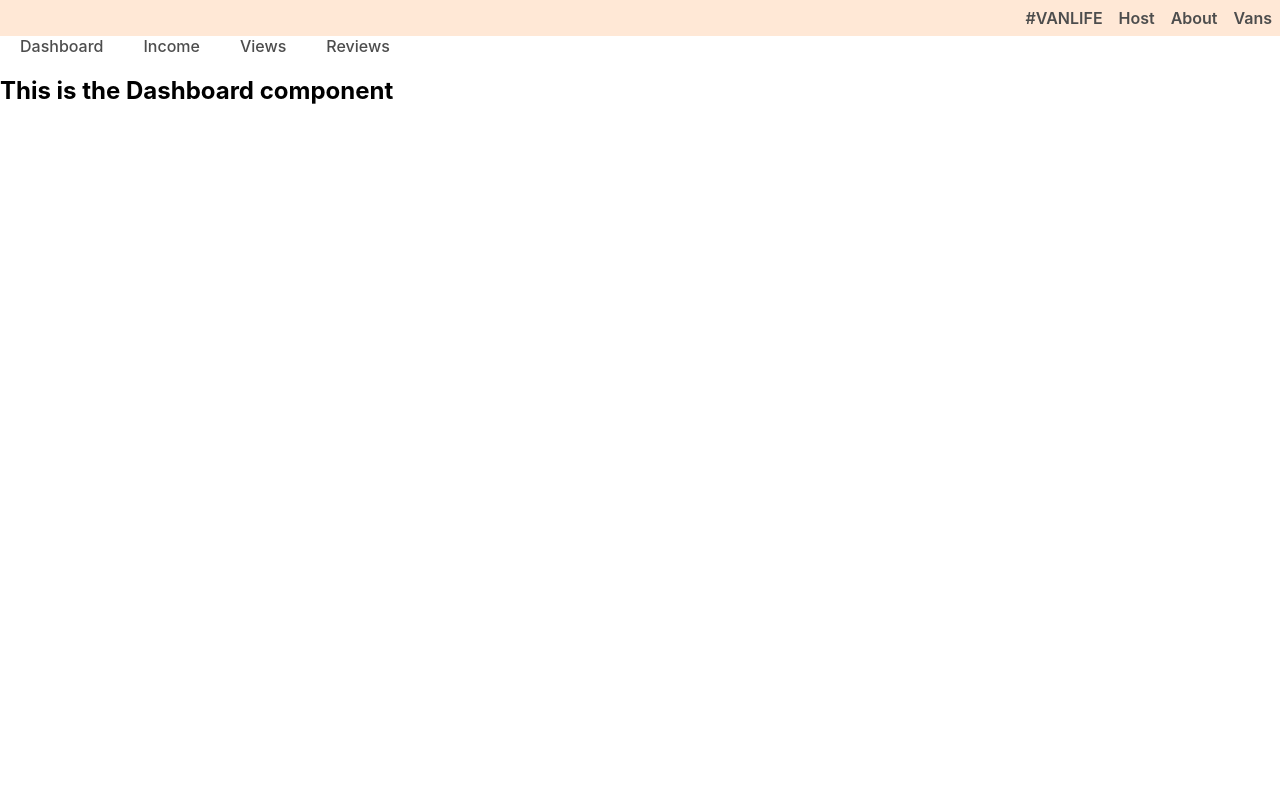
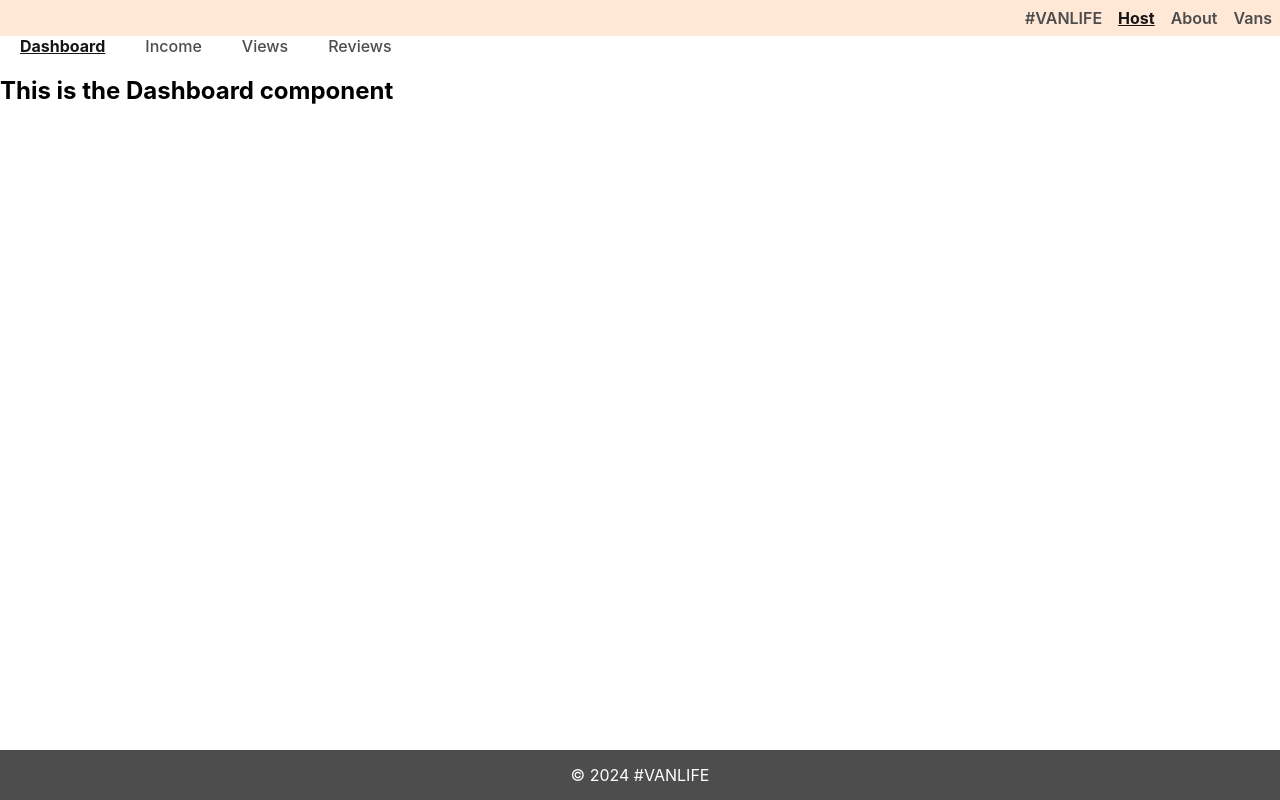
Before and after one commit to momoesse/vanlife, a React (Create React App) app: page /host in a window 1280 px wide. Built offline with nearby package versions, Linux system fonts and the light colour scheme; what miragejs would draw is missing.

Commit message:
active styling w navlink

```diff
--- a/src/App.css
+++ b/src/App.css
@@ -71,7 +71,7 @@ button {
   max-width: 300px;
 }
 
-/* HOST COMPONENT */
+
 .nav--host a {
   text-decoration: none;
   color: #4D4D4D;
@@ -79,8 +79,31 @@ button {
   font-weight: 500;
 }
 
-.nav--host a:hover {
+.nav--host a:hover, .nav--container a:hover  {
   text-decoration: underline;
   color: #161616;
   font-weight: 600;
 }
+
+.nav--container a:hover {
+  font-weight: 700 !important;
+}
+
+/* FOOTER COMPONENT */
+footer {
+  background-color: #4D4D4D;
+  color: white;
+  height: 50px;
+  position: fixed;
+  left: 0;
+  bottom: 0;
+  width: 100%;
+  display: flex;
+  justify-content: center;
+  align-items: center;
+}
+
+.link--decoration {
+  text-decoration: underline;
+  color: red;
+}
--- /dev/null
+++ b/src/components/Footer.js
@@ -0,0 +1,9 @@
+import React from "react";
+
+export default function Footer() {
+    return (
+        <footer>
+            &#169; 2024 #VANLIFE
+        </footer>
+    )
+}
--- a/src/components/Header.js
+++ b/src/components/Header.js
@@ -1,14 +1,19 @@
 import React from "react";
-import { Link } from "react-router-dom";
+import { Link, NavLink } from "react-router-dom";
 
 export default function Header() {
+    const activeStyle = {
+        fontWeight: "bold",
+        textDecoration: "underline",
+        color: "#161616"
+    }
     return (
         <header>
             <nav className="nav--container">
                 <Link to="/">#VANLIFE</Link>
-                <Link to="/host">Host</Link>
-                <Link to="/about">About</Link>
-                <Link to="/vans">Vans</Link>
+                <NavLink style={ ({isActive}) => isActive ? activeStyle : null} to="/host">Host</NavLink>
+                <NavLink style={ ({isActive}) => isActive ? activeStyle : null} to="/about">About</NavLink>
+                <NavLink style={ ({isActive}) => isActive ? activeStyle : null} to="/vans">Vans</NavLink>
             </nav>
         </header>
     )
--- a/src/components/Host/Host.js
+++ b/src/components/Host/Host.js
@@ -1,14 +1,19 @@
 import React from "react";
-import { Link, Outlet } from "react-router-dom";
+import { NavLink, Outlet } from "react-router-dom";
 
 export default function Host() {
+    const activeStyle = {
+        fontWeight: "bold",
+        textDecoration: "underline",
+        color: "#161616"
+    }
     return (
         <div>
             <nav className="nav--host">
-                <Link to="/host">Dashboard</Link>
-                <Link to="/host/income">Income</Link>
-                <Link to="/host/views">Views</Link>
-                <Link to="/host/reviews">Reviews</Link>
+                <NavLink end style={ ({isActive}) => isActive ? activeStyle : null} to="/host">Dashboard</NavLink>
+                <NavLink style={ ({isActive}) => isActive ? activeStyle : null} to="/host/income">Income</NavLink>
+                <NavLink style={ ({isActive}) => isActive ? activeStyle : null} to="/host/views">Views</NavLink>
+                <NavLink style={ ({isActive}) => isActive ? activeStyle : null} to="/host/reviews">Reviews</NavLink>
             </nav>
             <Outlet />
         </div>
--- a/src/components/Layout.js
+++ b/src/components/Layout.js
@@ -1,12 +1,14 @@
 import React from "react";
 import { Outlet } from "react-router-dom";
 import Header from "./Header.js";
+import Footer from "./Footer.js";
 
 export default function Layout() {
     return (
         <div>
             <Header />
             <Outlet />
+            <Footer />
         </div>
     )
 }
```
